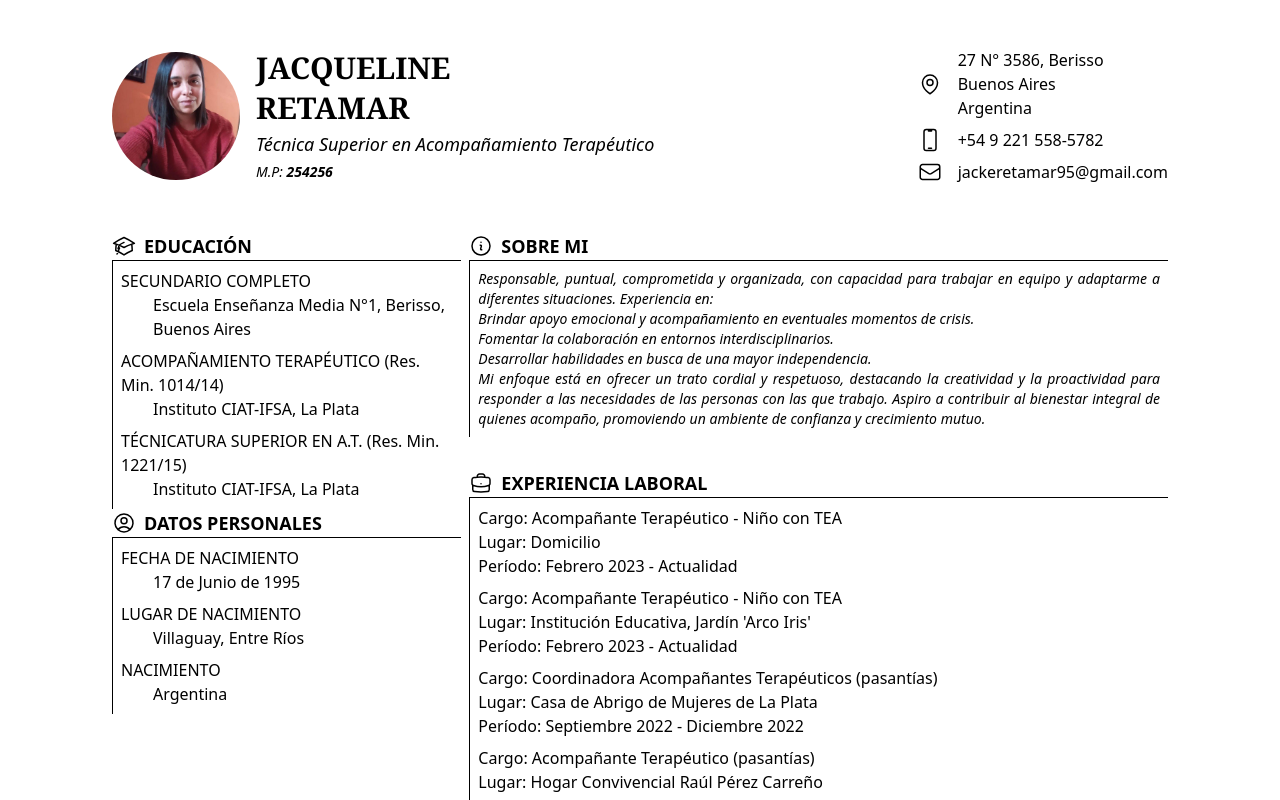
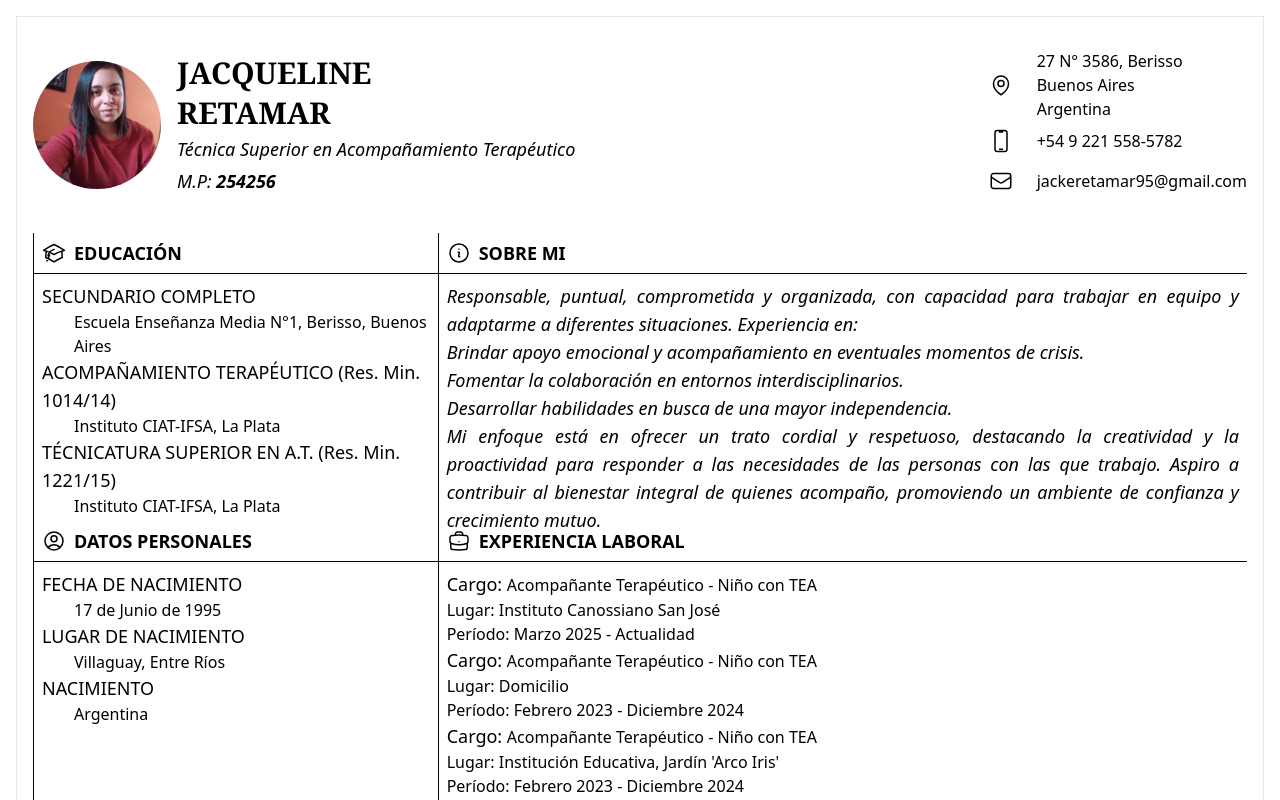
Before and after one commit to sebastianFeltes/j-retamar-at, a React (Vite) app: page / in a window 1280 px wide. Shown: the top 800 px of the page. Built offline with nearby package versions, Linux system fonts and the light colour scheme; what react-to-pdf would draw is missing.

Commit message:
change experience

```diff
--- a/src/App.jsx
+++ b/src/App.jsx
@@ -11,10 +11,10 @@ const options = {
   // increases the image quality but also the size of the PDF, so be careful
   // using values higher than 10 when having multiple pages generated, it
   // might cause the page to crash or hang.
-  resolution: Resolution.EXTREME,
+  resolution: Resolution.MEDIUM,
   page: {
     // margin is in MM, default is Margin.NONE = 0
-    margin: Margin.SMALL,
+    margin: Margin.NONE,
     // default is 'A4'
     format: "default",
     // default is 'portrait'
@@ -43,60 +43,66 @@ const options = {
 const experience = [
   {
     charge: "Acompañante Terapéutico - Niño con TEA",
+    place: "Instituto Canossiano San José",
+    period: "Marzo 2025 - Actualidad",
+  },
+
+  {
+    charge: "Acompañante Terapéutico - Niño con TEA",
     place: "Domicilio",
-    period: "Febrero 2023 - Actualidad",
+    period: "Febrero 2023 - Diciembre 2024",
   },
   {
     charge: "Acompañante Terapéutico - Niño con TEA",
     place: "Institución Educativa, Jardín 'Arco Iris'",
-    period: "Febrero 2023 - Actualidad",
+    period: "Febrero 2023 - Diciembre 2024",
   },
   {
     charge: "Coordinadora Acompañantes Terapéuticos (pasantías)",
     place: "Casa de Abrigo de Mujeres de La Plata",
     period: "Septiembre 2022 - Diciembre 2022",
   },
-  {
+  /* {
     charge: "Acompañante Terapéutico (pasantías)",
     place: "Hogar Convivencial Raúl Pérez Carreño",
     period: "Septiembre 2018 - Diciembre 2018",
-  },
+  }, */
 ];
 
 const person = {};
 function App() {
   const targetRef = useRef();
   return (
-    <div className="w-full h-full pb-4">
+    <div className="w-full h-full">
       <div
-        className="flex flex-col gap-4 justify-start w-full lg:px-24 lg:py-4 "
+        className="flex flex-col justify-start w-full lg:p-4"
         ref={targetRef}
       >
-        <nav className="flex items-center lg:flex-row flex-col justify-between w-full bg-white rounded-lg lg:p-4">
+        <nav className="border-t border-x border-gray-200 flex items-center lg:flex-row flex-col justify-between w-full bg-white lg:p-4">
           <div className="flex items-center justify-start gap-4 h-full py-4">
             {/* profile image */}
             <img src={ProfilePhoto} alt="" className="w-32 rounded-full " />
             {/* name and profession */}
             <div className="flex flex-col gap-1">
-              <h2 className="lg:text-3xl text-2xl font-semibold font-serif ">
+              <h2 className="lg:text-3xl text-3xl font-semibold font-serif ">
                 JACQUELINE
               </h2>
-              <h2 className="lg:text-3xl text-2xl font-bold font-serif">
+              <h2 className="lg:text-3xl text-3xl font-bold font-serif">
                 RETAMAR
               </h2>
               <h4 className="lg:text-lg italic">
                 Técnica Superior en Acompañamiento Terapéutico
               </h4>
-              <p className="lg:text-md text-sm italic">
+              <p className="lg:text-lg text-lg italic">
                 M.P: <span className="font-semibold italic ">254256</span>
               </p>
             </div>
           </div>
           {/* contact info */}
-          <div className="flex flex-col items-start justify-start gap-2 py-4">
+          <div className="flex flex-col items-start justify-start py-4">
             {/* address */}
             <div className="flex font-medium items-center justify-center gap-4">
-              <span>
+              <span className=" w-10 h-10 flex justify-center items-center">
                 <svg
                   xmlns="http://www.w3.org/2000/svg"
                   fill="none"
@@ -125,7 +131,7 @@ function App() {
             </div>
             {/* phone */}
             <div className="flex font-medium items-center justify-center gap-4">
-              <span>
+              <span className=" w-10 h-10 flex justify-center items-center">
                 <svg
                   xmlns="http://www.w3.org/2000/svg"
                   fill="none"
@@ -147,7 +153,7 @@ function App() {
             </div>
             {/* email */}
             <div className="flex font-medium items-center justify-center gap-4">
-              <span>
+              <span className=" w-10 h-10 flex justify-center items-center">
                 <svg
                   xmlns="http://www.w3.org/2000/svg"
                   fill="none"
@@ -172,16 +178,13 @@ function App() {
             </div>
           </div>
         </nav>
-        <div className="flex flex-col lg:flex-row items-start justify-start gap-2 px-4 bg-white rounded-lg">
+        <div className="border-b border-x h-[250vh] border-gray-200 flex flex-col lg:flex-row items-start justify-start px-4 bg-white ">
           {/* education, skills, languajes, personal info */}
           <ul className="lg:w-1/3 w-full h-full flex flex-col items-start justify-start">
             {/* education */}
-            <li className="w-full flex justify-center items-center">
-              <div className="w-3/4 lg:border-none  border-t"></div>
-            </li>
-            <li className="">
-              <h2 className="flex justify-start items-center gap-2 text-lg font-semibold border-b border-black">
-                <span className="flex justify-center items-center">
+            <li className="w-full h-72 border-l border-black">
+              <h2 className="flex justify-start items-center text-lg font-semibold border-b border-black">
+                <span className="flex justify-center items-center w-10 h-10">
                   <svg
                     xmlns="http://www.w3.org/2000/svg"
                     fill="none"
@@ -199,9 +202,9 @@ function App() {
                 </span>
                 <span className="">EDUCACIÓN</span>
               </h2>
-              <ul className="border-l border-black p-2 flex flex-col gap-2">
+              <ul className=" p-2 flex flex-col">
                 <li>
-                  <p className="flex font-medium text-md">
+                  <p className="flex font-medium text-lg">
                     SECUNDARIO COMPLETO
                   </p>
                   <p className="pl-8">
@@ -209,26 +212,26 @@ function App() {
                   </p>
                 </li>
                 <li>
-                  <p className="flex font-medium text-md">
+                  <p className="flex font-medium text-lg">
                     ACOMPAÑAMIENTO TERAPÉUTICO (Res. Min. 1014/14)
                   </p>
                   <p className="pl-8">Instituto CIAT-IFSA, La Plata</p>
                 </li>
                 <li>
-                  <p className="flex font-medium text-md">
+                  <p className="flex font-medium text-lg">
                     TÉCNICATURA SUPERIOR EN A.T. (Res. Min. 1221/15)
                   </p>
                   <p className="pl-8">Instituto CIAT-IFSA, La Plata</p>
                 </li>
               </ul>
             </li>
-            <li className="w-full flex justify-center items-center">
+            {/* <li className="w-full flex justify-center items-center">
               <div className="w-3/4 lg:border-none border-t"></div>
-            </li>
+            </li> */}
             {/* personal info */}
-            <li className="w-full">
-              <h2 className="flex justify-start items-center gap-2 text-lg font-semibold border-b border-black">
-                <span className="flex justify-center items-center">
+            <li className="w-full border-l border-black  h-96">
+              <h2 className="flex justify-start items-center text-lg font-semibold border-b border-black">
+                <span className="flex justify-center items-center w-10 h-10">
                   <svg
                     xmlns="http://www.w3.org/2000/svg"
                     fill="none"
@@ -246,36 +249,33 @@ function App() {
                 </span>
                 <span>DATOS PERSONALES</span>
               </h2>
-              <ul className="border-l border-black p-2 flex flex-col gap-2">
+              <ul className="p-2 flex flex-col">
                 <li>
-                  <p className="flex font-medium text-md">
+                  <p className="flex font-medium text-lg">
                     FECHA DE NACIMIENTO
                   </p>
                   <p className="pl-8">17 de Junio de 1995</p>
                 </li>
                 <li>
-                  <p className="flex font-medium text-md">
+                  <p className="flex font-medium text-lg">
                     LUGAR DE NACIMIENTO
                   </p>
                   <p className="pl-8">Villaguay, Entre Ríos</p>
                 </li>
                 <li>
-                  <p className="flex font-medium text-md">NACIMIENTO</p>
+                  <p className="flex font-medium text-lg">NACIMIENTO</p>
                   <p className="pl-8">Argentina</p>
                 </li>
               </ul>
             </li>
-            <li className="w-full flex justify-center items-center">
-              <div className="w-3/4 lg:border-none border-t"></div>
-            </li>
           </ul>
           {/* about me, experience */}
           <div className="lg:w-2/3 w-full flex flex-col lg:flex-row items-start justify-start">
-            <ul className="w-full h-full flex flex-col gap-4 items-start justify-start">
+            <ul className="w-full h-full flex flex-col items-start justify-start">
               {/* about me */}
-              <li className="w-full">
-                <h2 className="flex justify-start items-center gap-2 text-lg font-semibold border-b border-black">
-                  <span className="flex justify-center items-center">
+              <li className="w-full h-72 border-l border-black">
+                <h2 className="flex justify-start items-center text-lg font-semibold border-b border-black">
+                  <span className="flex justify-center items-center w-10 h-10">
                     <svg
                       xmlns="http://www.w3.org/2000/svg"
                       fill="none"
@@ -293,7 +293,7 @@ function App() {
                   </span>
                   <span>SOBRE MI</span>
                 </h2>
-                <p className="p-2 text-sm text-justify border-black border-l italic">
+                <p className="p-2 text-lg text-justify italic">
                   Responsable, puntual, comprometida y organizada, con capacidad
                   para trabajar en equipo y adaptarme a diferentes situaciones.
                   Experiencia en:{" "}
@@ -317,13 +317,13 @@ function App() {
                   promoviendo un ambiente de confianza y crecimiento mutuo.
                 </p>
               </li>
-              <li className="w-full flex justify-center items-center">
+              {/* <li className="w-full flex justify-center items-center">
                 <div className="w-3/4 lg:border-none border-t"></div>
-              </li>
+              </li> */}
               {/* workin experience  */}
-              <li className="w-full">
-                <h2 className="w-full flex justify-start items-center gap-2 text-lg font-semibold border-b border-black">
-                  <span className="flex justify-center items-center">
+              <li className="w-full border-l border-black h-96">
+                <h2 className="w-full flex justify-start items-center text-lg font-semibold border-b border-black">
+                  <span className="flex justify-center items-center w-10 h-10">
                     <svg
                       xmlns="http://www.w3.org/2000/svg"
                       fill="none"
@@ -341,18 +341,18 @@ function App() {
                   </span>
                   <span>EXPERIENCIA LABORAL</span>
                 </h2>
-                <ul className="border-l border-black p-2 flex flex-col gap-2">
+                <ul className=" p-2 flex flex-col">
                   {/* <li>
                     <p>
-                      <span className="font-medium text-md">Cargo: </span>
+                      <span className="font-medium text-lg">Cargo: </span>
                       Acompañante Terapéutico – Niño con TEA
                     </p>
                     <p>
-                      <span className="font-medium text-md">Lugar: </span>
+                      <span className="font-medium text-lg">Lugar: </span>
                       Domicilio
                     </p>
                     <p>
-                      <span className="font-medium text-md">Período: </span>
+                      <span className="font-medium text-lg">Período: </span>
                       Febrero 2023 – Actualidad
                     </p>
                   </li> */}
@@ -360,7 +360,7 @@ function App() {
                     ? experience.map((ex, i) => (
                         <li key={i}>
                           <p>
-                            <span className="font-medium text-md">Cargo: </span>
+                            <span className="font-medium text-lg">Cargo: </span>
                             {ex.charge}
                           </p>
                           <p>
```
